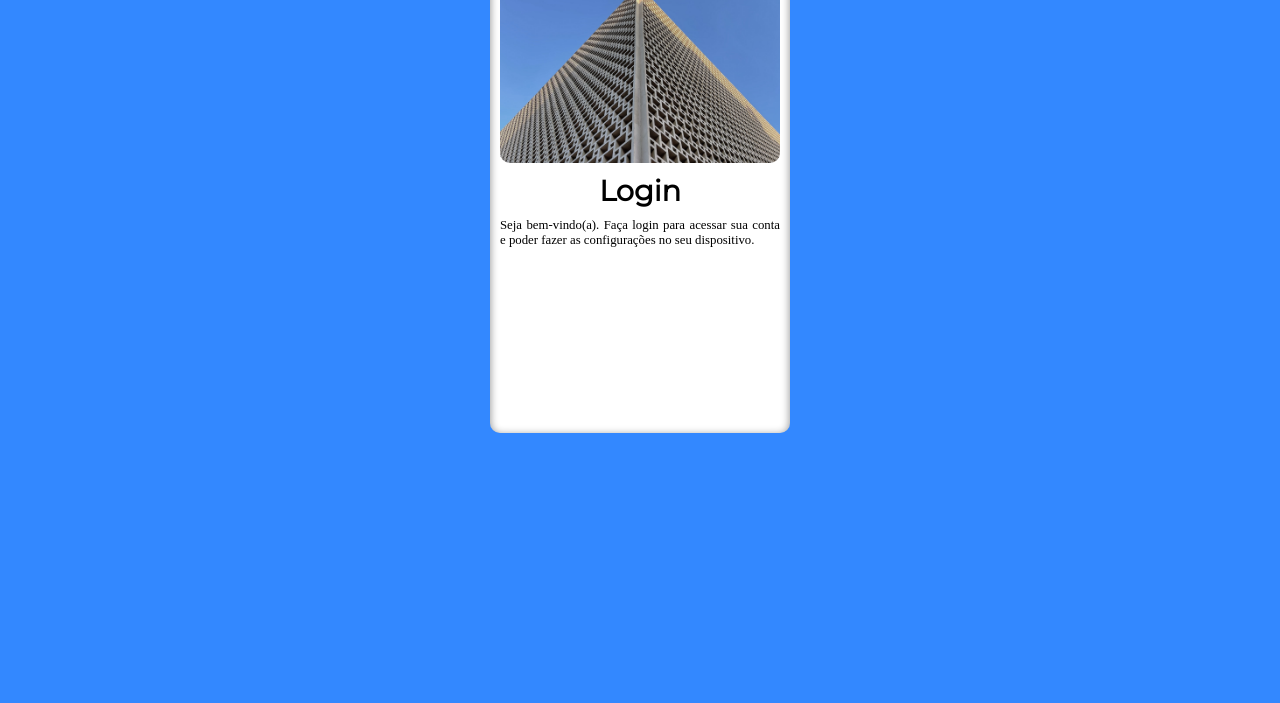
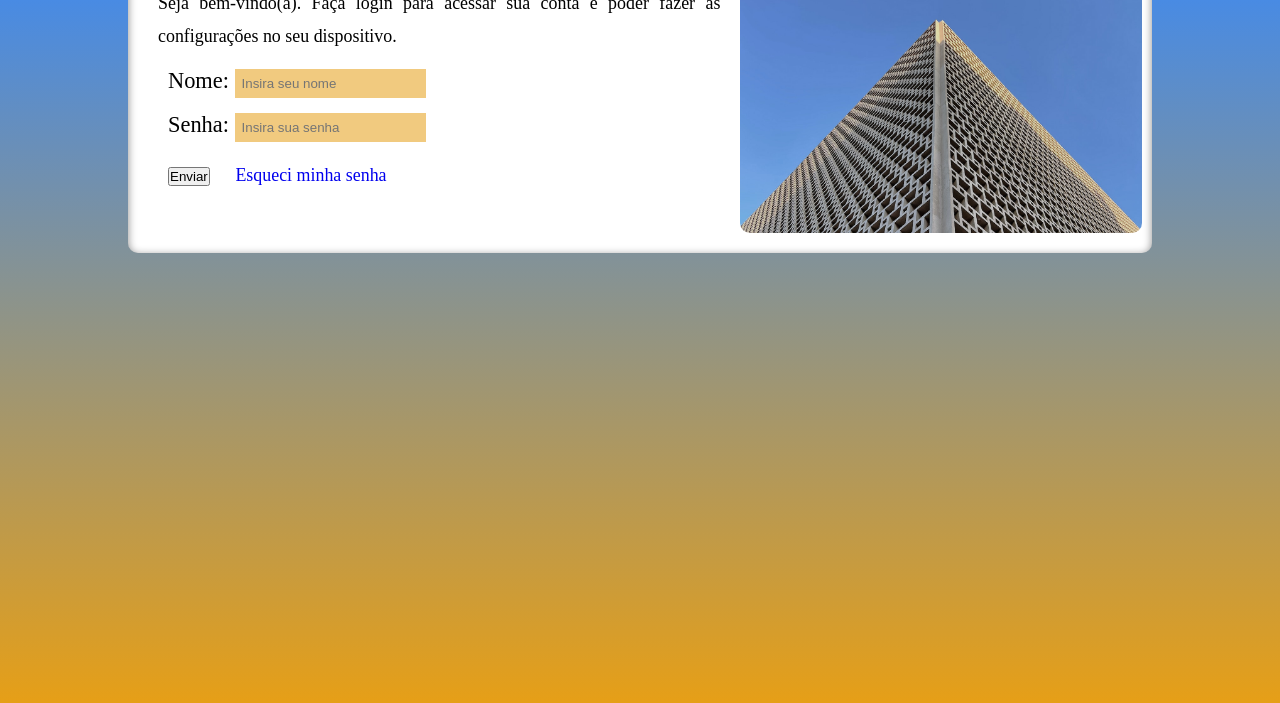
Before and after one commit to GomesYago/projeto-pessoal-login, a plain HTML site: page index.html in a window 1280 px wide. Shown: the part 107-810 px from the top of the page. Drawn offline with Linux system fonts and the light colour scheme.

Commit message:
tela login finalizada

```diff
--- a/estilos/media-queries.css
+++ b/estilos/media-queries.css
@@ -25,13 +25,30 @@
         width: 60%;
         padding: 10px;
     }
+}
 
 @media screen and (min-width: 992px) and (max-width: 1200px){
     body{
         background-image: linear-gradient(to top, #e69f17, #3388ff);
     }
     main{
+        width: 80vw;
+        height: 290px;
 
+    }
+    .imagem{
+        float: right;
+        width: 40%;
+        height: 270px;
+        border-radius: 10px;
+    }
+    .formulario{
+        float: left;
+        width: 60%;
+        padding: 15px;
+
+        line-height: 1.3em;
+        font-size: 1.2em;
     }
 }
 
@@ -39,4 +56,30 @@
     body{
         background-image: linear-gradient(to top, #e69f17, #3388ff);
     }
+    main{
+        width: 80vw;
+        height: 350px;
+
+
+    }
+    .imagem{
+        float: right;
+        width: 40%;
+        height: 320px;
+        border-radius: 10px;
+    }
+    .formulario{
+        float: left;
+        width: 60%;
+        padding: 20px;
+
+        line-height: 1.5em;
+        font-size: 1.4em;
+    }
+    #nome > input{
+        padding: 7px;
+    }
+    #senha > input{
+        padding: 7px;
+    }
 }
--- a/estilos/style.css
+++ b/estilos/style.css
@@ -42,6 +42,9 @@ main{
 
     border-radius: 10px;
     box-shadow: inset 0px 2px 8px rgba(0, 0, 0, 0.473);
+
+    transition: width 0.3s, height 0.3s;
+    transition-timing-function: ease;
 }
 
 .imagem{
@@ -56,6 +59,7 @@ main{
 .formulario{
     margin-top: 10px;
 
+
 }
 .formulario > h1{
     text-align: center;
@@ -67,3 +71,37 @@ main{
     font-size: 0.8em;
     margin-top: 10px;
 }
+#nome{
+    margin: 10px;
+}
+#nome > input{
+    background-color: #e69e178c;
+    border: none;
+    padding: 5px;
+
+}
+#senha{
+    margin: 10px
+}
+#senha > input{
+    background-color: #e69e178c;
+    border: none;
+    padding: 5px;
+}
+#enviar{
+    margin: 10px;
+    margin-top: 15px;
+    font-size: 1em;
+}
+#enviar > a{
+    text-decoration: none;
+    margin-left: 20px;
+    font-size: 0.8em;
+
+}
+#enviar > a:hover{
+    background-color: #e69f17;
+    color: white;
+    padding: 2px;
+    transition: 0.2s;
+}
--- a/index.html
+++ b/index.html
@@ -19,6 +19,20 @@
 
                 <p>Seja bem-vindo(a). Faça login para acessar sua conta e poder fazer as configurações no seu dispositivo.</p>
 
+                <form action="login" method="get">
+                    <p id="nome"><label for="inome">Nome:</label>
+                        <input type="text" name="nome" id="inome" required minlength="12" maxlength="35" placeholder="Insira seu nome" autocomplete="on"></p>
+                    <p id="senha">
+                        <label for="isenha">Senha:</label>
+                        <input type="password" name="senha" id="isenha" required maxlength="20" placeholder="Insira sua senha">
+                    </p>
+                    <p id="enviar">
+                      <input type="submit" value="Enviar">
+                      <a href="#">Esqueci minha senha</a>
+                    </p>
+
+                </form>
+
             </article>
 
     </main>
```
